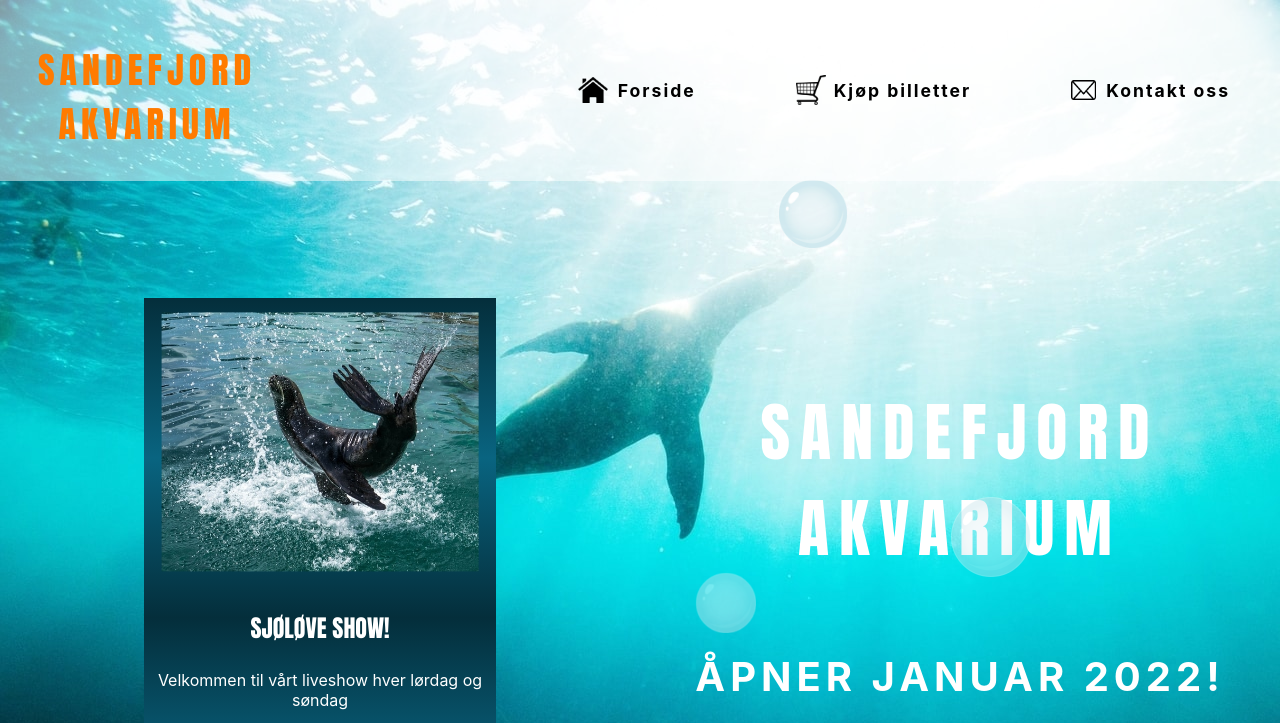
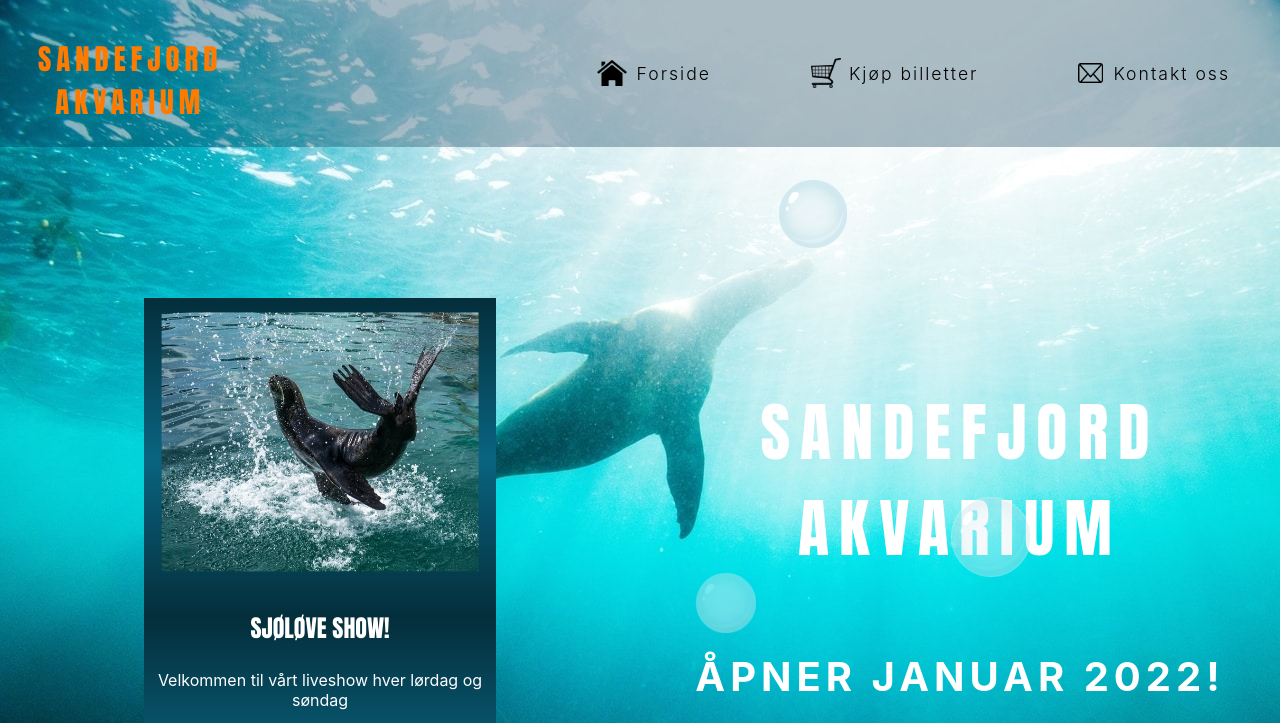
Before and after one commit to julienielsen98/Eksamen-HTML-CSS-Akvarium, a plain HTML site: page index.html in a window 1280 px wide. Shown: the top 723 px of the page. Drawn offline with Linux system fonts and the light colour scheme.

Commit message:
last commit

```diff
--- a/styles/billetter.css
+++ b/styles/billetter.css
@@ -45,7 +45,7 @@ nav {
   padding-top: 5px;
   padding-left: 30px;
   font-family: Impact, Haettenschweiler, "Arial Narrow Bold", sans-serif;
-  font-size: 1.5rem;
+  font-size: 1.2rem;
   letter-spacing: 5px;
   text-align: center;
   color: #ff7b00;
@@ -66,7 +66,7 @@ nav {
   padding: 10px 50px 10px 50px;
   align-items: center;
   font-size: 110%;
-  font-weight: bold;
+  font-weight: 300;
   color: #ffffff;
   border-radius: 25px;
   list-style: none;
@@ -77,7 +77,8 @@ nav a {
 }
 
 li:hover {
-  background-color: #6f848a;
+  background-color: #ffffff;
+  color: #0a0909;
 }
 
 .home-icon {
--- a/styles/kontaktoss.css
+++ b/styles/kontaktoss.css
@@ -44,7 +44,7 @@ nav {
   padding-top: 5px;
   padding-left: 30px;
   font-family: Impact, Haettenschweiler, "Arial Narrow Bold", sans-serif;
-  font-size: 1.5rem;
+  font-size: 1.2rem;
   letter-spacing: 5px;
   text-align: center;
   color: #ff7b00;
@@ -65,7 +65,7 @@ nav {
   padding: 10px 50px 10px 50px;
   align-items: center;
   font-size: 110%;
-  font-weight: bold;
+  font-weight: 300;
   color: #ffffff;
   border-radius: 25px;
   list-style: none;
@@ -76,7 +76,8 @@ nav a {
 }
 
 li:hover {
-  background-color: #6f848a;
+  background-color: #ffffff;
+  color: #0a0909;
 }
 
 .home-icon {
--- a/styles/styles.css
+++ b/styles/styles.css
@@ -33,7 +33,7 @@ nav {
   justify-content: space-between;
   align-items: center;
   z-index: 4;
-  background-color: #ffffff80;
+  background-color: #05355054;
 }
 
 .dropdown {
@@ -46,7 +46,7 @@ nav {
   padding-top: 5px;
   padding-left: 30px;
   font-family: Impact, Haettenschweiler, "Arial Narrow Bold", sans-serif;
-  font-size: 1.5rem;
+  font-size: 1.2rem;
   letter-spacing: 5px;
   text-align: center;
   color: #ff7b00;
@@ -67,7 +67,7 @@ nav {
   padding: 10px 50px 10px 50px;
   align-items: center;
   font-size: 110%;
-  font-weight: bold;
+  font-weight: 300;
   color: #000000;
   border-radius: 25px;
   list-style: none;
@@ -78,7 +78,8 @@ nav a {
 }
 
 li:hover {
-  background-color: #6f848a;
+  background-color: #ffffff;
+  color: #0a0909;
 }
 
 .home-icon {
```
Also changed, not shown: 2 other files.
